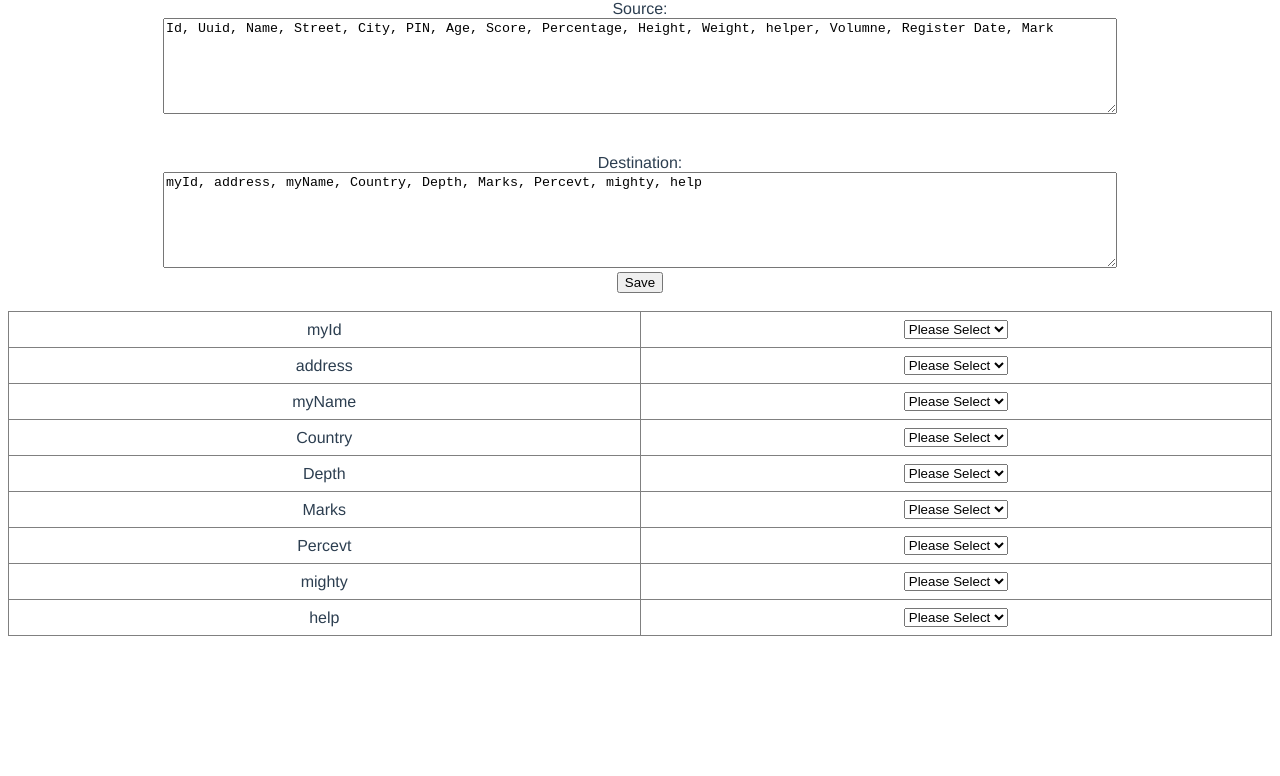
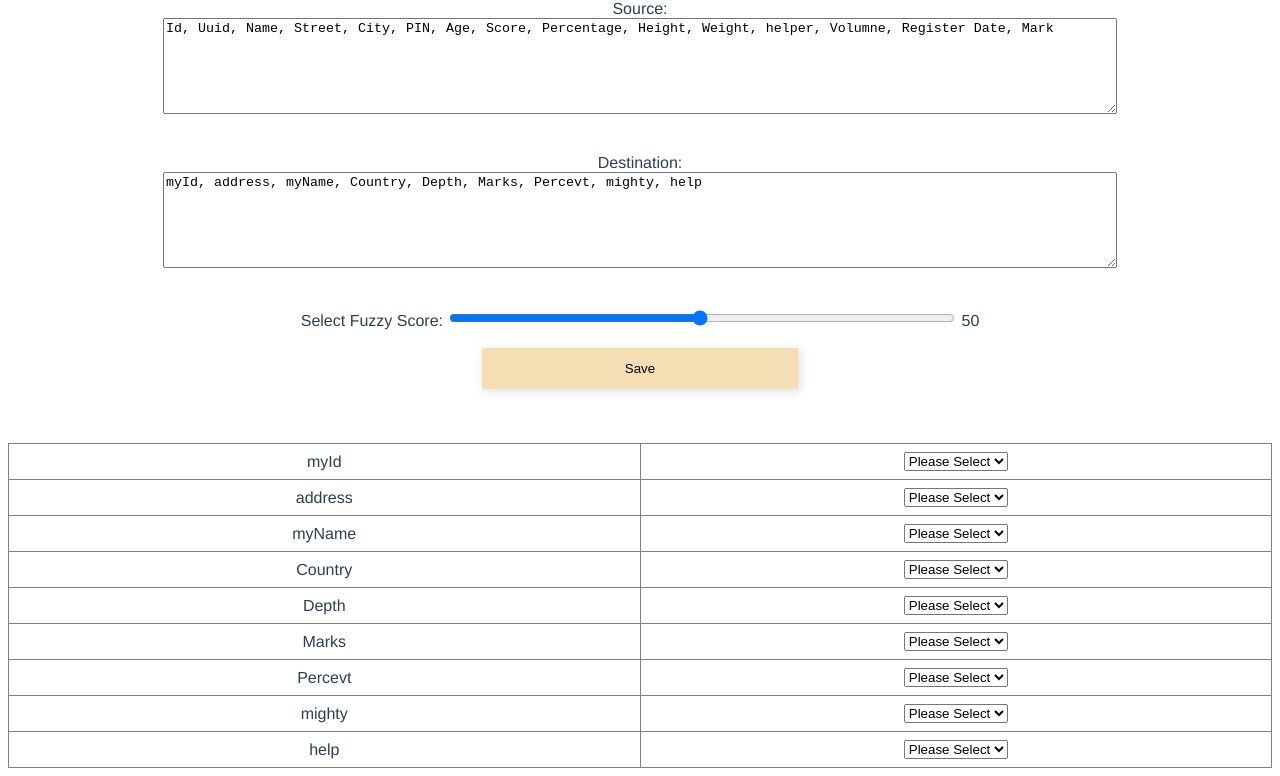
Before and after one commit to ssahillppatell/fuzzy-match-table-heads, a website built with Vite: page index.html in a window 1280 px wide. Shown: the part 118-894 px from the top of the page. Before the commit the page ends 800 px from the top, so only its background shows below. Built offline with nearby package versions, Linux system fonts and the light colour scheme; what fuzzball would draw is missing.

Commit message:
Fuzzy Score selector Added

```diff
--- a/main.js
+++ b/main.js
@@ -67,8 +67,16 @@ const renderApp = () => {
 			<textarea id="destination" rows="6">${destinationTableColumns}</textarea>
 		</div>
 
+		<br /><br />
+
+		Select Fuzzy Score: <input type="range" min="1" max="100" value="${fuzzyConstraint}" id="myRange" oninput="this.nextElementSibling.value = this.value">
+		<output>${fuzzyConstraint}</output>
+
+		<br /><br />
+
 		<input id="save" type="button" value="Save"/>
 
+		<br /><br />
 		<br /><br />
 
 		<table border="1">
@@ -79,6 +87,7 @@ const renderApp = () => {
 		console.log('click')
 		sourceTableColumns = document.getElementById('source').value
 		destinationTableColumns = document.getElementById('destination').value
+		fuzzyConstraint = document.getElementById('myRange').value
 		renderApp()
 	})
 }
--- a/style.css
+++ b/style.css
@@ -11,6 +11,18 @@ textarea {
 	width: 75%;
 }
 
+input[type='range'] {
+	width: 40%;
+}
+
+input[type='button'] {
+	width: 25%;
+	padding: 0.8rem;
+	background-color: wheat;
+	border: none;
+	box-shadow: 2px 2px 10px gainsboro;
+}
+
 table {
 	width: 100%;
 	border-collapse: collapse;
```
